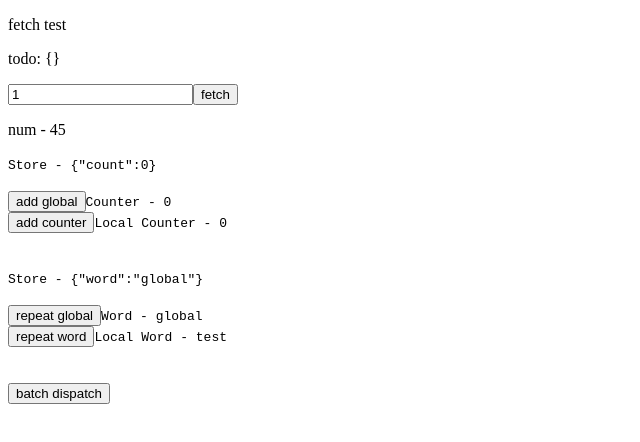
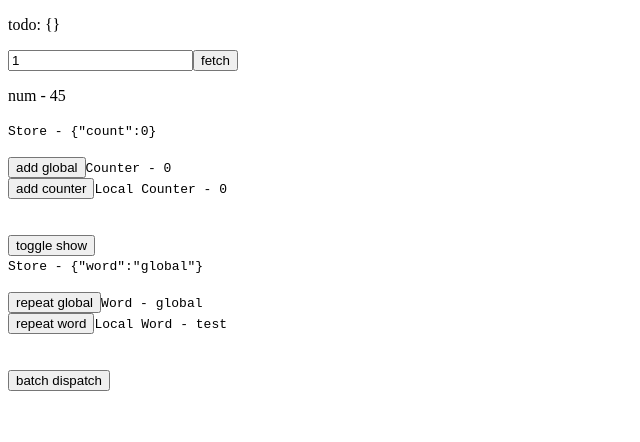
Before and after one commit to walze/flux-context-hooks-example, a React (Vite) app: page / in a window 1280 px wide. Shown: the top 442 px of the page, without its empty margins (0-640 px from the left). Built offline with nearby package versions, Linux system fonts and the light colour scheme.

Commit message:
added loadable, updates

```diff
--- a/src/App.jsx
+++ b/src/App.jsx
@@ -7,21 +7,24 @@ import { useStoreState } from './generics/Store';
 
 const { GET_TODO } = ACTIONS;
 
-const Loading = () => <>LOADING</>
+const Loading = ({ string }) => <div>{string}</div>
 
-const Counter = loadable({
-  loaded: () => import('./components/Counter.jsx').then(({ Counter }) => Counter),
-  loading: Loading
-})
+const Counter = loadable(
+  () => import('./components/Counter.jsx').then(({ Counter }) => Counter),
+  Loading
+)
 
 export const App = () => {
   const [id, setId] = useState(1)
   const todo = useStoreState(generalStore, stt => stt.todo)
+  const [show, setShow] = useState(true)
 
   const batch = () => batchDispatch({
     ADD_COUNTER: 1,
     REPEAT_WORD: 'succ',
   })
+
+  const toggleShow = () => setShow(!show)
 
   const inputChange = ({ target }) => setId(target.value)
 
@@ -30,13 +33,16 @@ export const App = () => {
   return (
     <>
       <div>
-        <p>fetch test</p>
         <p>todo: {JSON.stringify(todo)}</p>
         <input type="number" onChange={inputChange} value={id} />
         <button onClick={() => GET_TODO(id)}>fetch</button>
       </div>
 
-      <Counter num={45} />
+      <div>
+        {show && <Counter num={45} string='LOADING' />}
+        <button onClick={toggleShow}>toggle show</button>
+      </div>
+
       <Repeater word="test" />
       <button onClick={batch}>batch dispatch</button>
     </>
--- a/src/helpers.tsx
+++ b/src/helpers.tsx
@@ -44,26 +44,28 @@ export const memoize = <T, S>(oldCb: () => S, arr: T[]) => {
   }
 }
 
+ // tslint:disable: no-redundant-jsdoc
+
+/**
+ * @template P, P2
+ * @param { () => Promise<ComponentType<P>> } loaded
+ * @param { ComponentType<P2> } loading
+ * @returns { ComponentType<P> | ComponentType<P2> }
+ */
 export const loadable = <P, P2>(
-  options: {
-    loading: ComponentType<P2>;
-    loaded(): Promise<ComponentType<P>>;
-  },
+  loaded: () => Promise<ComponentType<P>>,
+  loading: ComponentType<P2>,
 ): ComponentType<P> | ComponentType<P2> => {
-
-  const { loaded, loading } = options
 
   class NewComponent extends Component<P | P2> {
     public state = {
-      element: loading as ComponentType<P2 | P>,
+      element: loading as ComponentType<P | P2>,
     }
 
     public async componentDidMount() {
       if (!Object.is(this.state.element, loading)) return
 
-      const element = await loaded()
-
-      this.setState({ element })
+      this.setState({ element: await loaded() })
     }
 
     public render() {
```
Also changed, not shown: package.json (+6 -6 lines), 1 other file (tests, documents, lock files or other folders).
